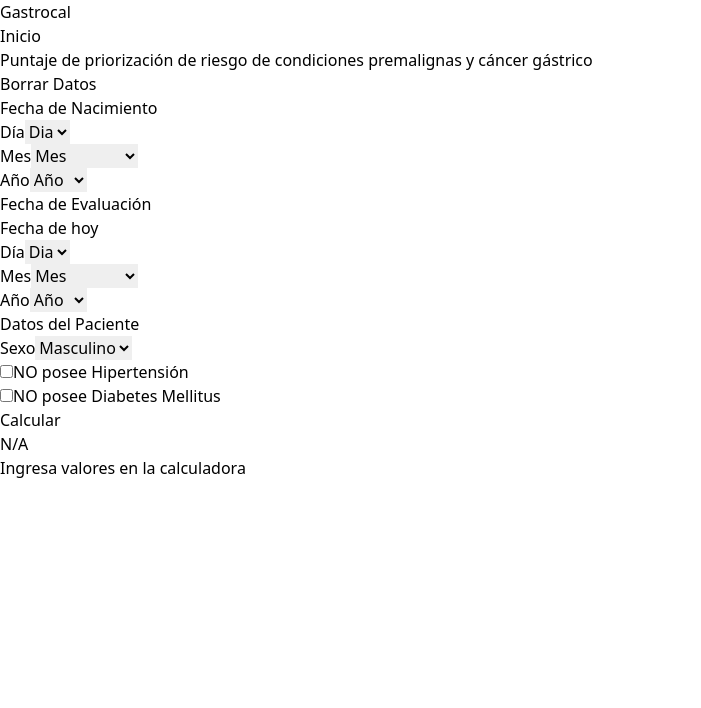
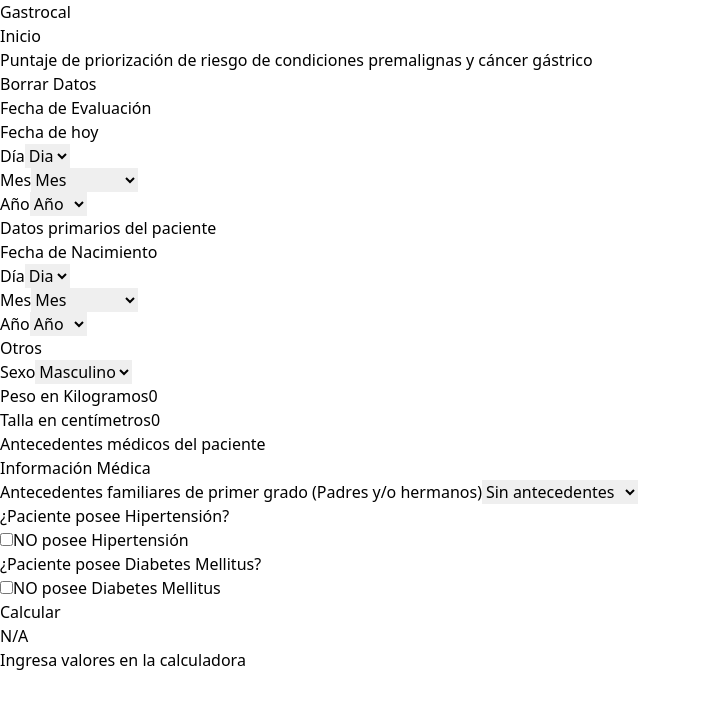
Before and after one commit to airiquelme/gastrocal, a React (Vite) app: page /calculator in a window 1280 px wide. Shown: the top 708 px of the page, without its empty margins (0-701 px from the left). Built offline with nearby package versions, Linux system fonts and the light colour scheme.

Commit message:
feat: Adding separators

```diff
--- a/src/components/BoolButton.jsx
+++ b/src/components/BoolButton.jsx
@@ -19,13 +19,14 @@
     }
 
     return(
-        <>
-        <div className="flex items-center gap-2">
-            <input className="w-6 h-6 block" id={name} type="checkbox" value={value} checked={value} onChange={handleChange}>
-            </input>
-            <label htmlFor={name} className={`block mb-1 select-none ${text_color} ${text_bold}`}>{confirm_msg} {title}</label>
+        <div>
+            <p className="mb-3">¿Paciente {title}?</p>
+            <div className="flex items-center gap-2 p-2">
+                <input className="w-6 h-6 block" id={name} type="checkbox" value={value} checked={value} onChange={handleChange}>
+                </input>
+                <label htmlFor={name} className={`block mb-1 select-none ${text_color} ${text_bold}`}>{confirm_msg} {title}</label>
+            </div>
         </div>
-        </>
     )
 }
 
--- /dev/null
+++ b/src/components/FormContentSeparator.jsx
@@ -0,0 +1,10 @@
+function FormContentSeparator({title, children}){
+    return(
+        <div className="pb-6 m-2 border-b border-gray-300">
+            {title ? (<h3 className="text-xl text-sky-600 font-semibold mb-3">{title}</h3>) : ("")}
+            {children}
+        </div>
+    )
+}
+
+export default FormContentSeparator;
--- a/src/components/InputText.jsx
+++ b/src/components/InputText.jsx
@@ -1,5 +1,21 @@
-function InputText({name, title, type, placeholder, value, setValue}){
-    const handleChange = (e) => setValue(e.target.value)
+import { useEffect, useState } from "react"
+
+function InputText({name, title, type, placeholder, error, value, setValue}){
+    const handleChange = (e) => {
+            setValue(e.target.value)
+            if(errorHere) setErrorHere(false)
+        }
+
+        useEffect(() => {
+            if(!error || (value != 0 && value != "")) setErrorHere(false)
+            if(error && (value == 0 || value == "")) setErrorHere(true)
+        }, [error, value])
+
+        const [errorHere, setErrorHere] = useState(error && (value == 0 || value == ""));
+
+        const bg_color = errorHere ? "border-red-700" : "border-slate-500";
+        const text_color = errorHere ? "text-red-700" : "text-black";
+        const text_italic = errorHere ? "italic" : "not-italic";
 
     return (
         <div>
@@ -11,7 +27,8 @@
                 placeholder={placeholder}
                 value={value}
                 onChange={handleChange}
-                className="block w-full p-2 border-2 border-slate-500 rounded-md"
+                min={0}
+                className={`block w-full p-2 border-2 ${bg_color} ${text_color} ${text_italic} rounded-md`}
             >
             </input>
         </div>
--- a/src/components/SimpleContentSeparator.jsx
+++ /dev/null
@@ -1,10 +0,0 @@
-function SimpleContentSeparator({title, children}){
-    return (
-        <div className="pb-6 mb-3 border-b border-gray-300">
-            <p className="font-md text-slate-600 font-semibold">{title}</p>
-            {children}
-        </div>
-    )
-}
-
-export default SimpleContentSeparator;
--- /dev/null
+++ b/src/components/SubContentSeparator.jsx
@@ -0,0 +1,10 @@
+function SubContentSeparator({title, children}){
+    return (
+        <div className="pb-3 mb-2 mt-4 my-3">
+            <p className="font-md text-slate-600 font-semibold mb-1">{title}</p>
+            {children}
+        </div>
+    )
+}
+
+export default SubContentSeparator;
--- a/src/routes/Calculator.jsx
+++ b/src/routes/Calculator.jsx
@@ -2,9 +2,11 @@
 import { useIsVisible } from "../hooks/useIsVisible";
 import PrimaryButton from "../components/PrimaryButton"
 import TrashButton from "../components/TrashButton";
+import InputText from "../components/InputText";
 import SelectDropdown from "../components/SelectDropdown";
 import BoolButton from '../components/BoolButton';
-import SimpleContentSeparator from "../components/SimpleContentSeparator";
+import FormContentSeparator from "../components/FormContentSeparator";
+import SubContentSeparator from "../components/SubContentSeparator";
 import { calcular_probabilidad_cancer_gastrico } from "../utils/calculadora_cancer_gastrico";
 
 function Calculator(){
@@ -23,6 +25,8 @@
 
     const [hipertension, setHipertension] = useState(false);
     const [diabetes, setDiabetes] = useState(false);
+    const [peso, setPeso] = useState(0)
+    const [talla, setTalla] = useState(0)
 
     const [resultado, setResultado] = useState(null)
     const [error, setError] = useState(false)
@@ -79,6 +83,8 @@
         setError(false)
         setHipertension(false)
         setDiabetes(false)
+        setPeso(0)
+        setTalla(0)
 
         setMostrarResultadoPorcentaje("N/A")
         setMostrarResultadoTexto("Ingresa valores en la calculadora")
@@ -161,17 +167,11 @@
             <div className="grid gap-2 md:gap-3 sm:w-11/12 md:columns-32 m-auto sm:max-w-6xl">
                 <div className="mt-5 p-5 bg-white rounded-md shadow">
                     <form action="" onSubmit={handleSubmit} className="w-full grid gap-4" ref={form_calcuadora}>
-                        <SimpleContentSeparator title={"Fecha de Nacimiento"}>
-                            <div className="grid md:grid-flow-col md:grid-cols-3 gap-4">
-                                <SelectDropdown error={error} name="dia_i" title="Día" value={dia_i} setValue={setDia_i} options={opciones_dia}/>
-                                <SelectDropdown error={error} name="mes_i" title="Mes" value={mes_i} setValue={setMes_i} options={opciones_mes}/>
-                                <SelectDropdown error={error} name="ano_i" title="Año" value={ano_i} setValue={setAno_i} options={opciones_ano}/>
-                            </div>
-                        </SimpleContentSeparator>
 
-                        <div className="pb-6 mb-3 border-b border-gray-300">
+                        <FormContentSeparator>
+                            <div className="pb-3 mb-3">
                                 <div className="grid md:grid-flow-col md:grid-cols-1 gap-4">
-                                <p className="font-md text-slate-600 font-semibold">Fecha de Evaluación</p>
+                                    <p className="text-xl text-sky-600 font-semibold">Fecha de Evaluación</p>
                                     <PrimaryButton action={setCurrentDate}>Fecha de hoy</PrimaryButton>
                                 </div>
                                 <div className="grid md:grid-flow-col md:grid-cols-3 gap-4">
@@ -180,10 +180,31 @@
                                     <SelectDropdown error={error} name="ano_f" title="Año" value={ano_f} setValue={setAno_f} options={opciones_ano}/>
                                 </div>
                             </div>
+                        </FormContentSeparator>
 
-                        <SimpleContentSeparator title={"Datos del Paciente"}>
+                        <FormContentSeparator title={"Datos primarios del paciente"}>
+                            <SubContentSeparator title={"Fecha de Nacimiento"}>
+                                <div className="grid md:grid-flow-col md:grid-cols-3 gap-4">
+                                    <SelectDropdown error={error} name="dia_i" title="Día" value={dia_i} setValue={setDia_i} options={opciones_dia}/>
+                                    <SelectDropdown error={error} name="mes_i" title="Mes" value={mes_i} setValue={setMes_i} options={opciones_mes}/>
+                                    <SelectDropdown error={error} name="ano_i" title="Año" value={ano_i} setValue={setAno_i} options={opciones_ano}/>
+                                </div>
+                            </SubContentSeparator>
+
+                            <SubContentSeparator title={"Otros"}>
                                 <div className="grid md:grid-flow-col md:grid-cols-3 gap-4">
                                     <SelectDropdown name="sexo" title="Sexo" value={sexo} setValue={setSexo} options={opciones_sexo}/>
+                                    <InputText name={"peso"} title={"Peso en Kilogramos"} error={error} type="number" placeholder="Peso (en Kg)" value={peso} setValue={setPeso} />
+                                    <InputText name={"talla"} title={"Talla en centímetros"} error={error} type="number" placeholder="Talla (en cm)" value={talla} setValue={setTalla} />
+                                </div>
+                            </SubContentSeparator>
+                        </FormContentSeparator>
+
+                        <FormContentSeparator title={"Antecedentes médicos del paciente"}>
+
+                            <SubContentSeparator title={"Información Médica"}>
+                                <div className="grid md:grid-flow-col md:grid-cols-3 gap-4">
+                                <SelectDropdown name="antecedentes" title="Antecedentes familiares de primer grado (Padres y/o hermanos)" value={antecedentes} setValue={setAntecedentes} options={opciones_antecedentes}/>
                                     <BoolButton name={"hipertension"} title={"posee Hipertensión"} value={hipertension} setValue={setHipertension} />
                                     <BoolButton name={"diabetes"} title={"posee Diabetes Mellitus"} value={diabetes} setValue={setDiabetes} />
                                 </div>
@@ -197,7 +218,8 @@
                                         <SelectDropdown name="panel_serologico" title="Panel serologico gastrico" value={panelSerologico} setValue={setPanelSerologico} options={opciones_panel_serologico}/>
                                     </div>
                                 </div> */}
-                        </SimpleContentSeparator>
+                            </SubContentSeparator>
+                        </FormContentSeparator>
 
 
                         <PrimaryButton action={handleSubmit}>Calcular</PrimaryButton>
```
Lines whose indentation alone changed are shown as unchanged.
